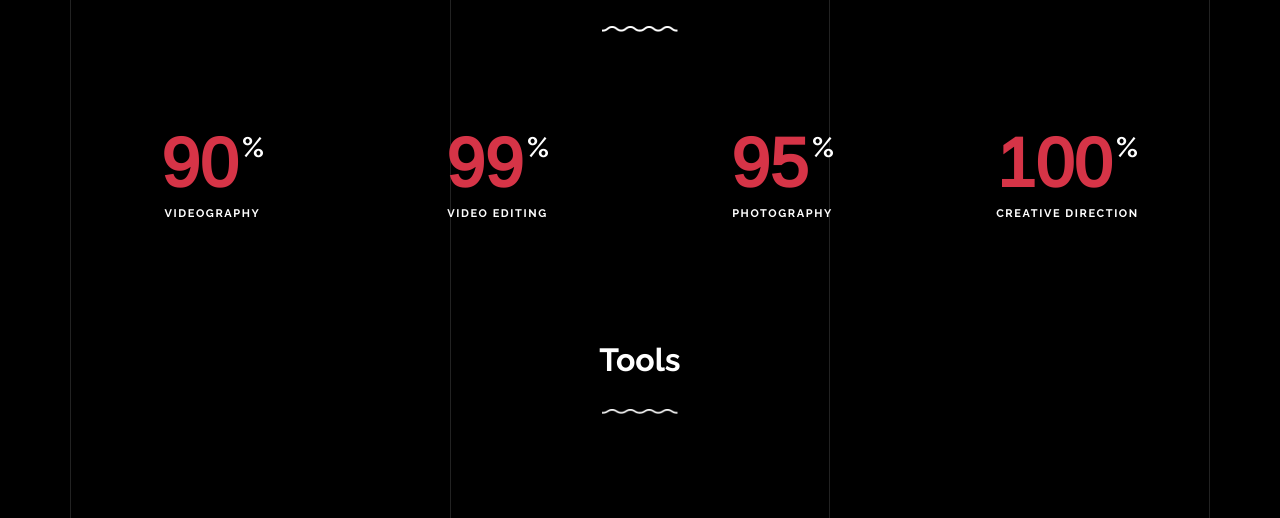
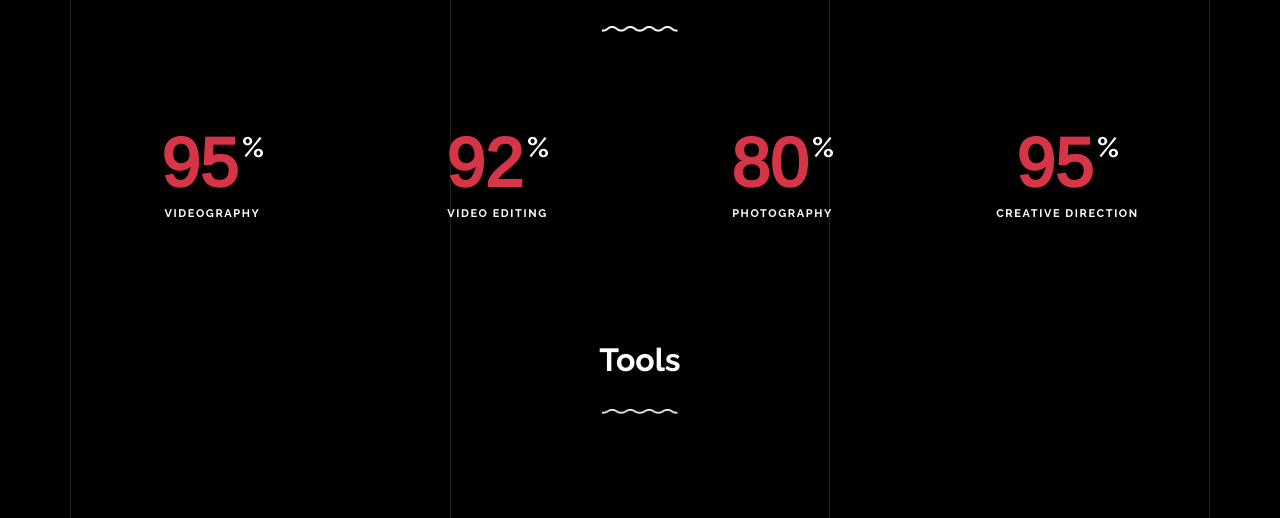
Before and after one commit to Najeebkm010/portfolioaslah, a plain HTML site: page index.html in a window 1280 px wide. Shown: the part 3634-4152 px from the top of the page. Drawn offline with nearby package versions, Linux system fonts and the light colour scheme; files whose address does not match are found by name.

Commit message:
Update index.html

```diff
--- a/index.html
+++ b/index.html
@@ -397,7 +397,7 @@
             <div class="col-6 col-sm-6 mb-5 mb-lg-0 col-md-6 col-lg-3" data-aos="fade-up" data-aos-delay="0">
               <div class="counter-v1 text-center">
                 <span class="number-wrap">
-                  <span class="number number-counter" data-number="90">0</span>
+                  <span class="number number-counter" data-number="95">0</span>
                   <span class="append-text">%</span>
                 </span>
                 <span class="counter-label">Videography</span>
@@ -406,7 +406,7 @@
             <div class="col-6 col-sm-6 mb-5 mb-lg-0 col-md-6 col-lg-3" data-aos="fade-up" data-aos-delay="100">
               <div class="counter-v1 text-center">
                 <span class="number-wrap">
-                  <span class="number number-counter" data-number="99">0</span>
+                  <span class="number number-counter" data-number="92">0</span>
                   <span class="append-text">%</span>
                 </span>
                 <span class="counter-label">Video Editing</span>
@@ -415,7 +415,7 @@
             <div class="col-6 col-sm-6 mb-5 mb-lg-0 col-md-6 col-lg-3" data-aos="fade-up" data-aos-delay="200">
               <div class="counter-v1 text-center">
                 <span class="number-wrap">
-                  <span class="number number-counter" data-number="95">0</span>
+                  <span class="number number-counter" data-number="80">0</span>
                   <span class="append-text">%</span>
                 </span>
                 <span class="counter-label">Photography</span>
@@ -424,7 +424,7 @@
             <div class="col-6 col-sm-6 mb-5 mb-lg-0 col-md-6 col-lg-3" data-aos="fade-up" data-aos-delay="300">
               <div class="counter-v1 text-center">
                 <span class="number-wrap">
-                  <span class="number number-counter" data-number="100">0</span>
+                  <span class="number number-counter" data-number="95">0</span>
                   <span class="append-text">%</span>
                 </span>
                 <span class="counter-label">Creative Direction</span>
```
